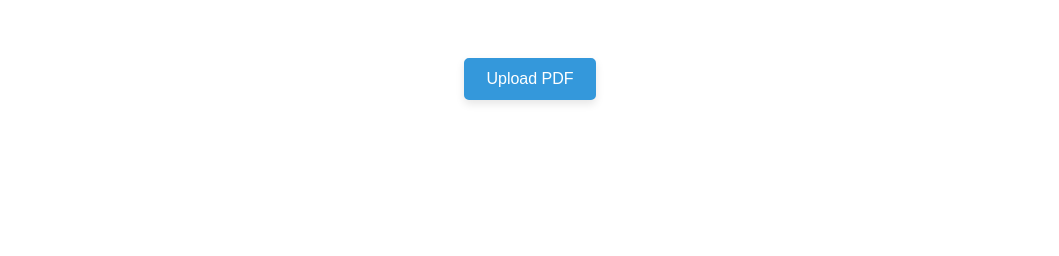
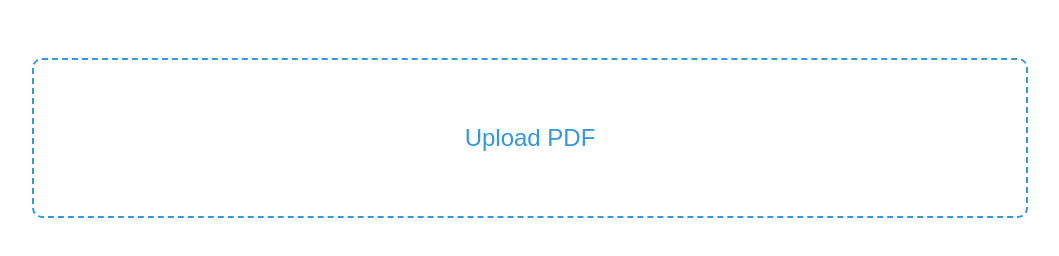
Before and after one commit to elliotaplant/js-pdf-to-text, a plain HTML site: page index.html in a window 1280 px wide. Shown: the whole page, without its empty margins (110-1169 px from the left). Drawn offline with nearby package versions, Linux system fonts and the light colour scheme.

Commit message:
Add styles to dropzone

```diff
--- a/index.html
+++ b/index.html
@@ -33,28 +33,25 @@
         overflow-x: auto; /* Adding horizontal scrollbar */
       }
 
-      /* Styles for the custom file input button */
-      .custom-file-upload {
-        display: inline-block;
-        padding: 10px 20px;
+      /* Styles for the custom file dropzone */
+      .file-dropzone {
+        display: flex;
+        align-items: center;
+        justify-content: center;
+        padding: 30px;
+        width: 80%;
+        height: 4em;
+        border: 2px dashed #3498db; /* Blue dashed border */
+        border-radius: 10px; /* Rounded corners */
+        text-align: center;
         cursor: pointer;
-        background-color: #3498db; /* Blue background */
-        color: white; /* White text */
-        border-radius: 5px; /* Rounded corners */
-        font-size: 16px; /* Larger font size */
-        text-align: center;
-        margin-bottom: 20px;
-        border: 2px solid #3498db; /* Blue border */
-        box-shadow: 0 4px 8px rgba(0, 0, 0, 0.1); /* Subtle shadow */
-        transition: all 0.3s ease; /* Smooth transition effects */
+        color: #3498db;
+        font-size: 24px;
       }
 
       /* Hover effect styles */
-      .custom-file-upload:hover {
-        background-color: white; /* White background */
-        color: #3498db; /* Blue text */
-        border-color: #3498db; /* Blue border */
-        box-shadow: 0 6px 12px rgba(0, 0, 0, 0.1); /* Slightly darker shadow */
+      .file-dropzone:hover {
+        background-color: rgba(52, 152, 219, 0.1); /* Slight blue background */
       }
 
       /* Hidden actual file input */
@@ -66,7 +63,7 @@
   </head>
   <body>
     <!-- Using a label to trigger the hidden file input -->
-    <label for="pdf-file" class="custom-file-upload"> Upload PDF </label>
+    <label for="pdf-file" class="file-dropzone">Upload PDF</label>
     <input type="file" id="pdf-file" accept=".pdf" onchange="loadPdf()" />
 
     <div id="pdf-text-container">
```
